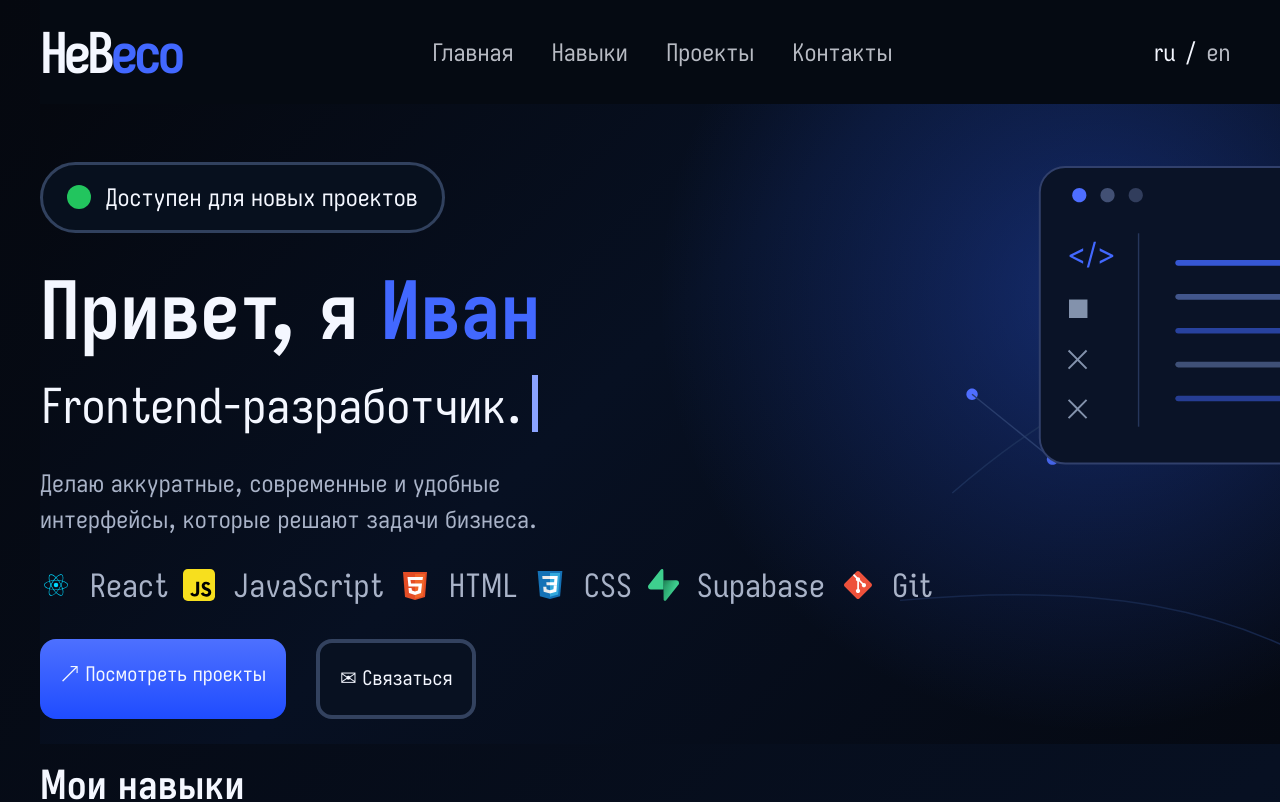
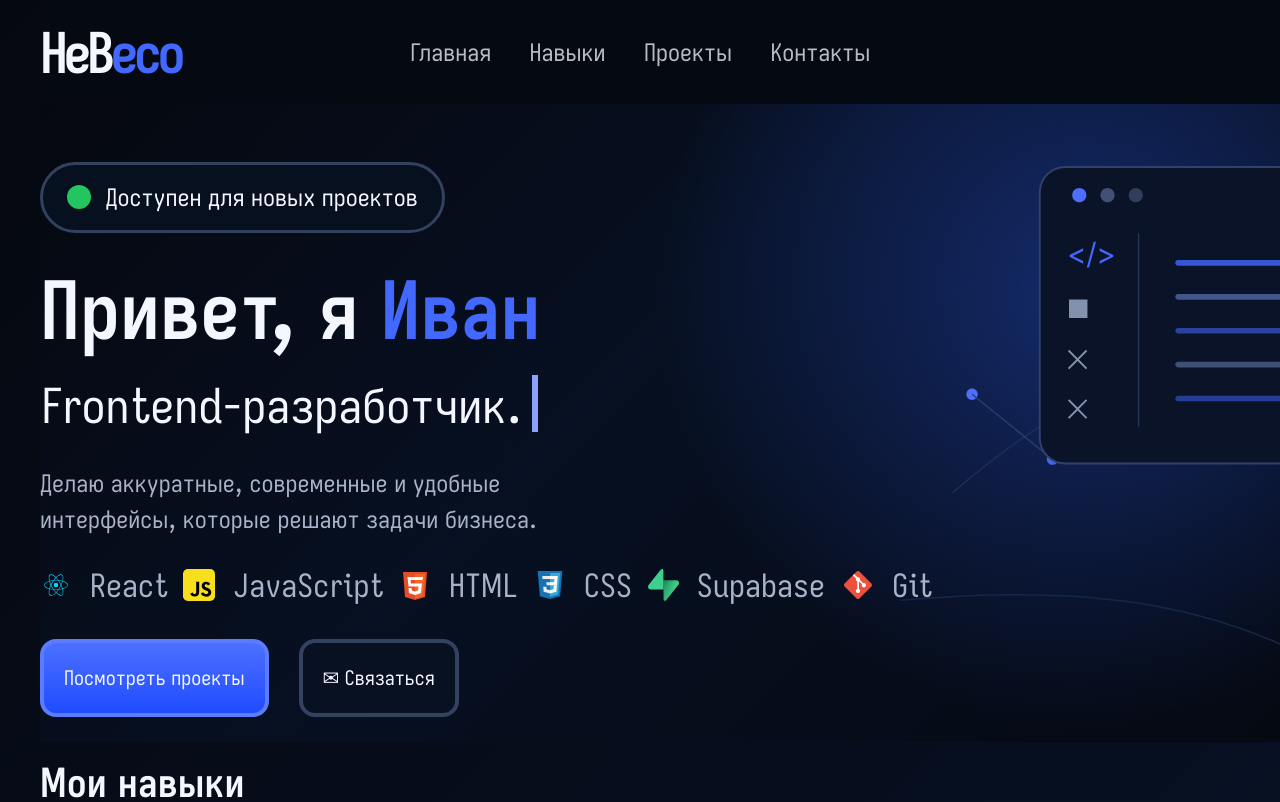
Before and after one commit to He8eco/portfolio, a React app: page / in a window 1280 px wide. Shown: the top 802 px of the page. Built offline with nearby package versions, Linux system fonts and the light colour scheme; the HTML template or start-up script is replaced by a standard one.

Commit message:
styles: update margins and fonts

```diff
--- a/src/App.css
+++ b/src/App.css
@@ -1,7 +1,7 @@
 header {
   background-color: #050a12;
-  display: flex;
-  justify-content: space-between;
+  display: grid;
+  grid-template-columns: 1fr auto 1fr;
   padding: 1em 4em 1em 0;
   align-items: center;
 }
@@ -140,11 +140,10 @@ nav a:hover {
   background-color: #081121;
   border-radius: 0.8em;
   border: 0.2em solid #33425f;
-  height: 4em;
 }
 
 .button-contact.blue {
-  border: none;
+  border: 0.2em solid #5b7cff;
   background: linear-gradient(0deg, #1f4cff 0%, #4d70ff 100%);
 }
 
@@ -255,6 +254,7 @@ nav a:hover {
 .project-description {
   font-size: 2em;
   margin: 0.5em 0 1em;
+  color: #a9b3c8;
 }
 
 .project-links {
@@ -271,6 +271,7 @@ nav a:hover {
   border: 0.1em solid #3a4a67;
   border-radius: 0.8em;
   padding: 0.5em 1em;
+  color: #a9b3c8;
 }
 
 .project-link img {
@@ -330,7 +331,8 @@ nav a:hover {
   margin: 3.2em 0 2em;
 }
 
-.contact-block, .phone {
+.contact-block,
+.phone {
   display: flex;
   background-color: #0b1222;
   border: 0.2em solid #273652;
@@ -343,11 +345,13 @@ nav a:hover {
   width: 6em;
 }
 
-.contact-info, .phone-info {
+.contact-info,
+.phone-info {
   margin-left: 2em;
 }
 
-.contact-info p,.phone p {
+.contact-info p,
+.phone p {
   font-size: 2em;
   color: #a9b3c8;
 }
@@ -369,12 +373,12 @@ nav a:hover {
   display: grid;
   grid-template-columns: 1fr auto 1fr;
   align-items: center;
-  padding: 24px 0;
+  padding: 2em 0;
 }
 
 .footer-copy {
   justify-self: start;
-  font-size: 1.8em;
+  font-size: 2em;
   color: #a9b3c8;
 }
 
--- a/src/components/Footer.jsx
+++ b/src/components/Footer.jsx
@@ -7,7 +7,7 @@ export function Footer() {
   return (
     <footer className="footer">
       <p className="footer-copy">
-        © 2024 <span>HeBeco</span>
+        © 2026 <span>HeBeco</span>
       </p>
 
       <div className="footer-links">
--- a/src/components/Header.jsx
+++ b/src/components/Header.jsx
@@ -1,8 +1,4 @@
-import { useState } from 'react'
-
 export function Header() {
-  const [activeButton, setActiveButton] = useState('ru')
-
   return (
     <header id="top">
       <a href="#top" className="logo" aria-label="HeBeco">
@@ -15,23 +11,6 @@ export function Header() {
         <a href="#projects">Проекты</a>
         <a href="#contacts">Контакты</a>
       </nav>
-      <div className="languages">
-        <button
-          type="button"
-          className={activeButton === 'ru' ? 'active' : ''}
-          onClick={() => setActiveButton('ru')}
-        >
-          ru
-        </button>
-        /
-        <button
-          type="button"
-          className={activeButton === 'en' ? 'active' : ''}
-          onClick={() => setActiveButton('en')}
-        >
-          en
-        </button>
-      </div>
     </header>
   )
 }
--- a/src/components/HeroSection.jsx
+++ b/src/components/HeroSection.jsx
@@ -42,7 +42,7 @@ export function HeroSection() {
             ))}
           </ul>
           <div className="hero-buttons">
-            <a href='#projects' className='button-contact blue'>↗ Посмотреть проекты</a>
+            <a href='#projects' className='button-contact blue'>Посмотреть проекты</a>
             <a href='#contacts' className='button-contact'>✉ Связаться</a>
           </div>
         </div>
--- a/src/index.css
+++ b/src/index.css
@@ -45,7 +45,7 @@ body {
   font-size: 10px;
   color: #f4f7ff;
   padding-left: 4em;
-  padding-bottom: 4em;
+  padding-bottom: 1em;
 }
 
 img,
```
